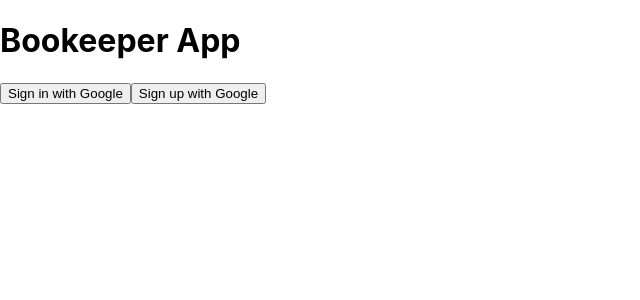
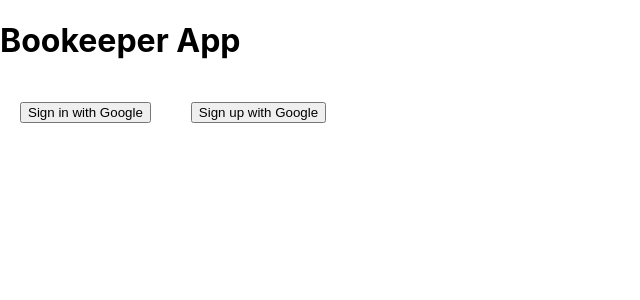
Before and after one commit to m00racle/bookeeper, a React (Create React App) app: page / in a window 1280 px wide. Shown: the top 300 px of the page, without its empty margins (0-640 px from the left). Built offline with nearby package versions, Linux system fonts and the light colour scheme; no server answers.

Commit message:
fix jest init test, and buttons margins

```diff
--- a/src/components/SignInWithGoogle.js
+++ b/src/components/SignInWithGoogle.js
@@ -1,6 +1,7 @@
 import React from 'react';
 import { getAuth, signInWithPopup, GoogleAuthProvider } from 'firebase/auth';
 import firebaseApp from '../firebase';
+import './component.css';
 
 function SignInWithGoogle() {
   const signInWithGoogle = async () => {
@@ -17,7 +18,9 @@ function SignInWithGoogle() {
   };
 
   return (
-    <button onClick={signInWithGoogle}>Sign in with Google</button>
+
+      <button className='authButton' onClick={signInWithGoogle}>Sign in with Google</button>
+
   );
 }
 
--- a/src/components/SignUpWithGoogle.js
+++ b/src/components/SignUpWithGoogle.js
@@ -17,7 +17,7 @@ function SignUpWithGoogle() {
   };
 
   return (
-    <button onClick={signUpWithGoogle}>Sign up with Google</button>
+    <button className='authButton' onClick={signUpWithGoogle}>Sign up with Google</button>
   );
 }
 
--- /dev/null
+++ b/src/components/component.css
@@ -0,0 +1,3 @@
+.authButton {
+    margin: 20px;
+}
```
Also changed, not shown: 1 other file (tests, documents, lock files or other folders).
